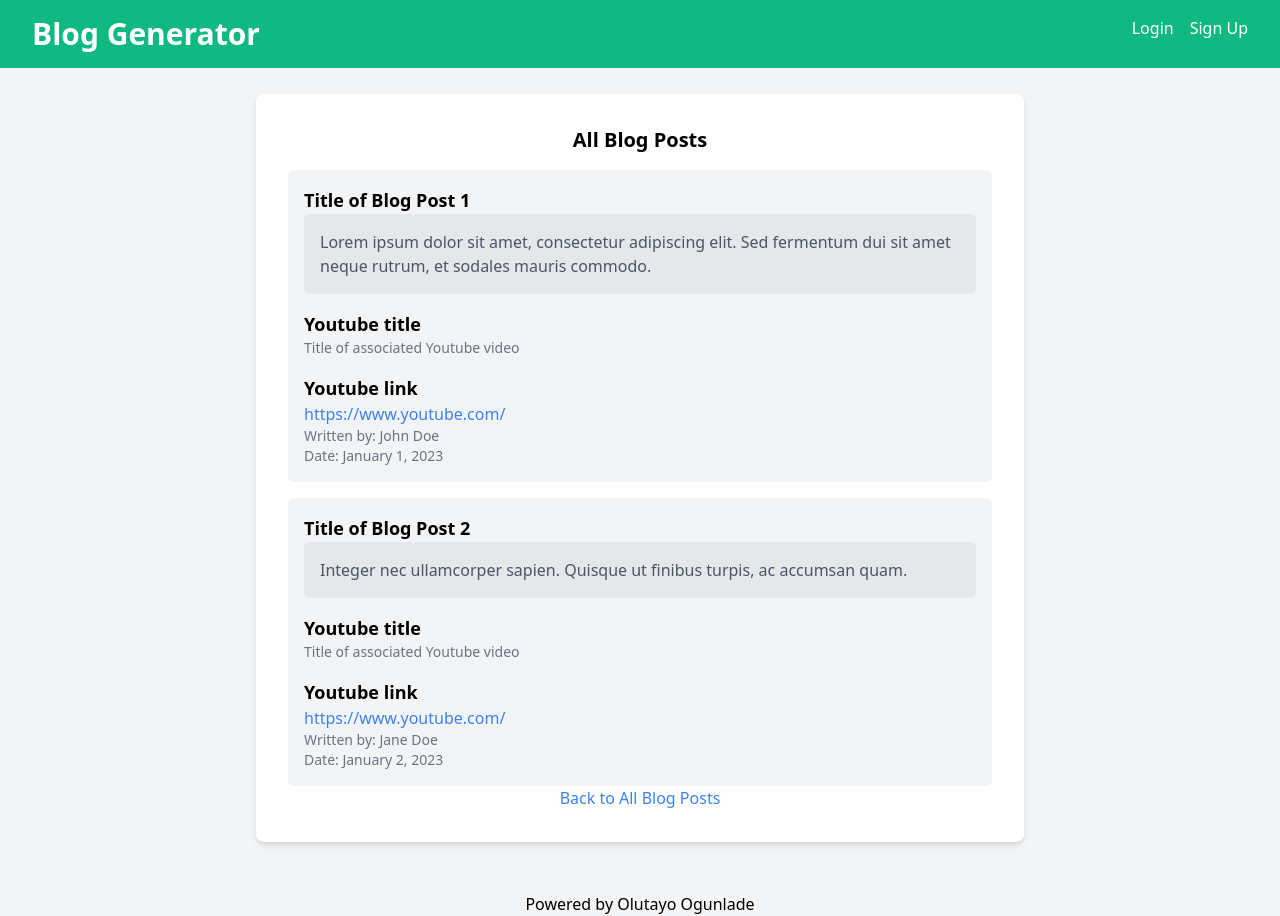
After one commit to Olutayo0910/auto_blogger, a Django app: template templates/blog_details.html in a window 1280 px wide. The commit adds this page. Run offline with Django 4.2, Linux system fonts and the light colour scheme; the template is opened without the code that fills it, so the values that code supplies are empty.

Commit message:
added more templates

```diff
--- /dev/null
+++ b/auto_blog_app/blog_generator/urls.py
@@ -0,0 +1,6 @@
+from django.urls import path
+from . import views
+
+urlpatterns = [
+    path('', views.index, name='index')
+]
--- a/auto_blog_app/blog_generator/views.py
+++ b/auto_blog_app/blog_generator/views.py
@@ -1,3 +1,5 @@
 from django.shortcuts import render
 
 # Create your views here.
+def index(request):
+    pass
--- /dev/null
+++ b/templates/blog_details.html
@@ -0,0 +1,70 @@
+<!DOCTYPE html>
+<html lang="en">
+<head>
+    <meta charset="UTF-8">
+    <meta name="viewport" content="width=device-width, initial-scale=1.0">
+    <title>All Blog Posts</title>
+    <link href="https://cdn.jsdelivr.net/npm/tailwindcss@2.2.19/dist/tailwind.min.css" rel="stylesheet">
+</head>
+<body class="bg-gray-100 font-sans antialiased">
+    <!---Nav bar--->
+    <nav class="bg-green-500 p-4 text-white flex justify-between">
+        <h1 class="ml-4 text-3xl font-bold">Blog Generator</h1>
+        <div class="flex space-x-4 mr-4">
+            <p class="text-white hover:underline">Login</p>
+            <p class="text-white hover:underline">Sign Up</p>
+        </div>
+    </nav>
+
+    <!--Main-->
+    <div class="flex items-center justify-center min-h-screen">
+        <div class="bg-white p-8 shadow-md rounded-lg w-full max-w-3xl">
+
+            <!--Blog Details-->
+            <div class="space-y-4">
+                <h2 class="text-xl font-semibold text-center">All Blog Posts</h2>
+
+                <!-- Blog Post 1 -->
+                <div class="bg-gray-100 p-4 rounded-md">
+                    <h3 class="text-lg font-semibold">Title of Blog Post 1</h3>
+                    <div class="bg-gray-200 p-4 rounded-md">
+                        <p class="text-gray-600">Lorem ipsum dolor sit amet, consectetur adipiscing elit. Sed fermentum dui sit amet neque rutrum, et sodales mauris commodo.</p>
+                    </div>
+                    <h4 class="text-lg font-semibold mt-4">Youtube title</h3>
+                    <p class="text-sm text-gray-500">Title of associated Youtube video</p>
+                    <h4 class="text-lg font-semibold mt-4">Youtube link</h3>
+                    <a href="#" class="text-blue-500 hover:underline">https://www.youtube.com/</a>
+                    <!-- Blog Author -->
+                    <p class="text-sm text-gray-500">Written by: John Doe</p>
+                    <!-- Blog Date -->
+                    <p class="text-sm text-gray-500">Date: January 1, 2023</p>
+                </div>
+
+                <!-- Blog Post 2 -->
+                <div class="bg-gray-100 p-4 rounded-md">
+                    <h3 class="text-lg font-semibold">Title of Blog Post 2</h3>
+                    <div class="bg-gray-200 p-4 rounded-md">
+                        <p class="text-gray-600">Integer nec ullamcorper sapien. Quisque ut finibus turpis, ac accumsan quam.</p>
+                    </div>
+                    <h4 class="text-lg font-semibold mt-4">Youtube title</h3>
+                    <p class="text-sm text-gray-500">Title of associated Youtube video</p>
+                    <h4 class="text-lg font-semibold mt-4">Youtube link</h3>
+                    <a href="#" class="text-blue-500 hover:underline">https://www.youtube.com/</a>
+                    <!-- Blog Author -->
+                    <p class="text-sm text-gray-500">Written by: Jane Doe</p>
+                    <!-- Blog Date -->
+                    <p class="text-sm text-gray-500">Date: January 2, 2023</p>
+                </div>
+
+                <!-- Add more blog posts here -->
+            </div>
+
+            <!-- Back to All Blog Posts Link -->
+            <a href="#" class="block text-center text-blue-500 hover:underline">Back to All Blog Posts</a>
+        </div>
+    </div>
+    <footer class="text-center text-black mt-6">
+        Powered by Olutayo Ogunlade
+    </footer>
+</body>
+</html>
```
Also changed, not shown: templates/index.html (+2 -6 lines), templates/login.html (added, +48 -0 lines), templates/posts.html (added, +44 -0 lines), templates/sign_up.html (added, +56 -0 lines), auto_blog_app/db.sqlite3 (added).
